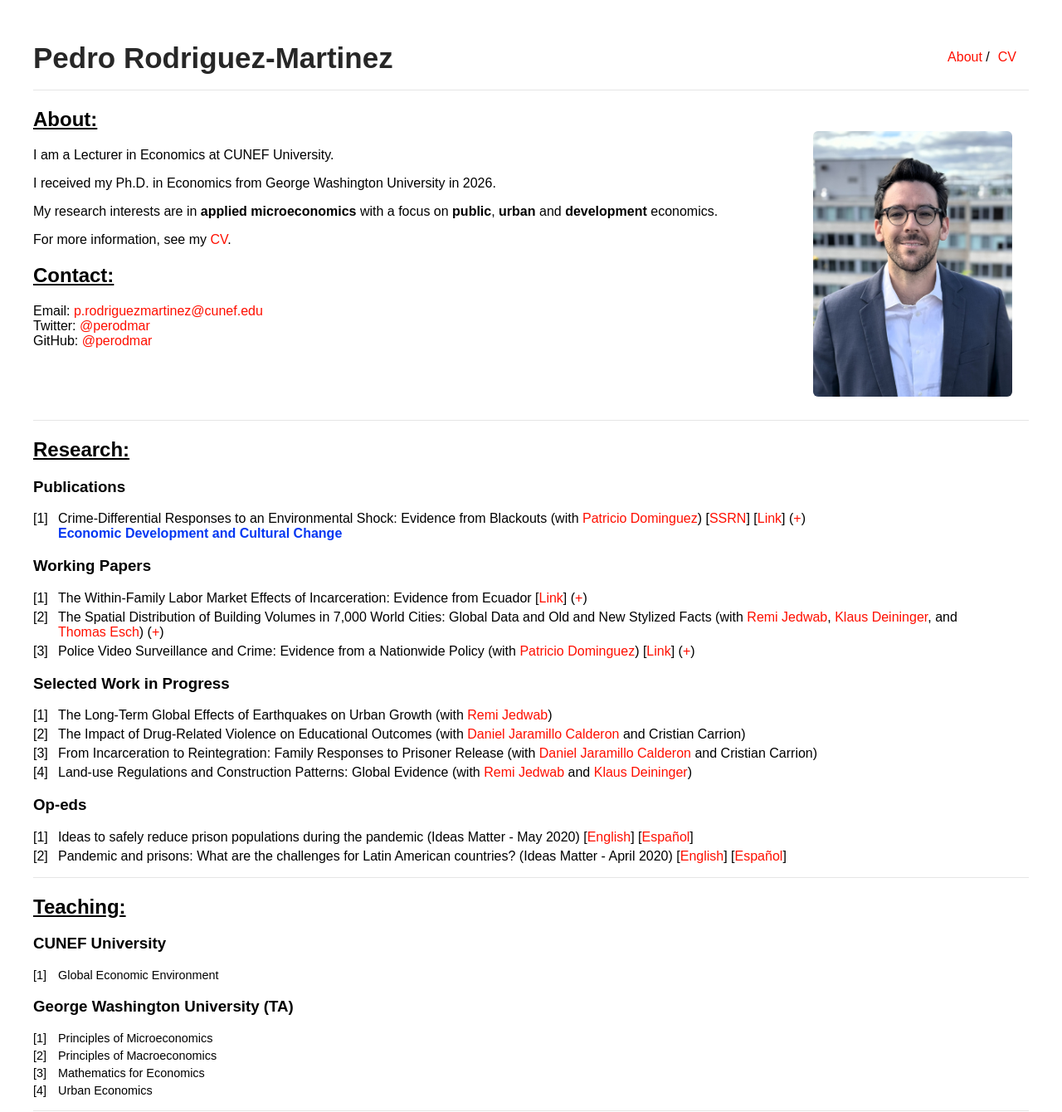
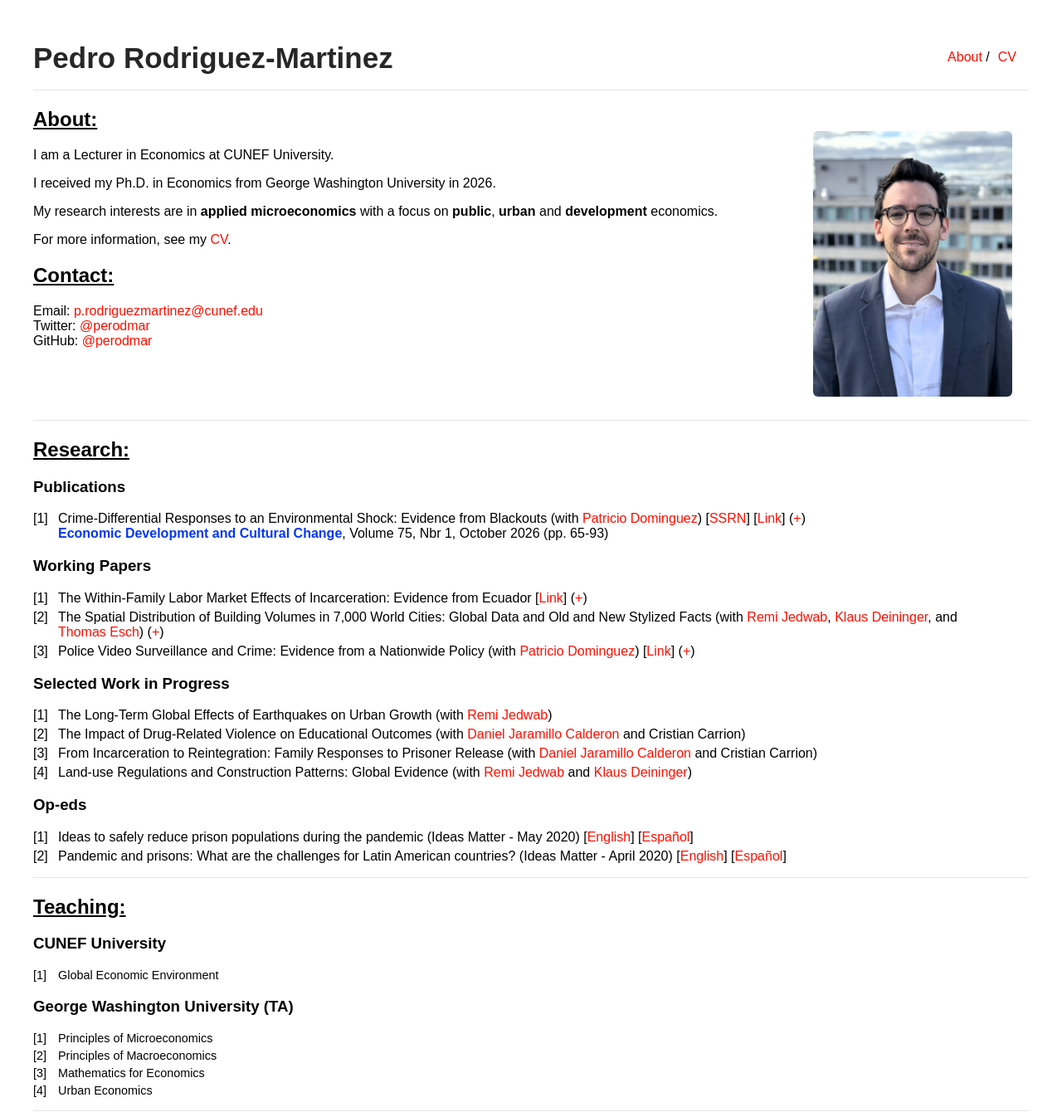
Before and after one commit to perodmar/perodmar.github.io, a Jekyll site: the page built from index.md, in a window 1280 px wide. Shown: the whole page at 83% size. Built offline with Jekyll 4.4.1, drawn with Linux system fonts in a browser that asks for light colours; some web fonts are replaced.

Commit message:
Update index.md

```diff
--- a/index.md
+++ b/index.md
@@ -52,7 +52,7 @@ For more information, see my [CV](files/RodriguezPedro_CV.pdf).
       [<a href="https://papers.ssrn.com/sol3/papers.cfm?abstract_id=4921694">SSRN</a>]
       [<a href="https://www.journals.uchicago.edu/doi/10.1086/740877">Link</a>]
       (<span class="toggle-indicator"></span>)<br>
-      <strong style="color:#0437F2">Economic Development and Cultural Change</strong>
+      <strong style="color:#0437F2">Economic Development and Cultural Change</strong>, Volume 75, Nbr 1, October 2026 (pp. 65-93)
   </summary>
 
   <div style="display: flex; align-items: flex-start; margin-top: 8px;">
```
